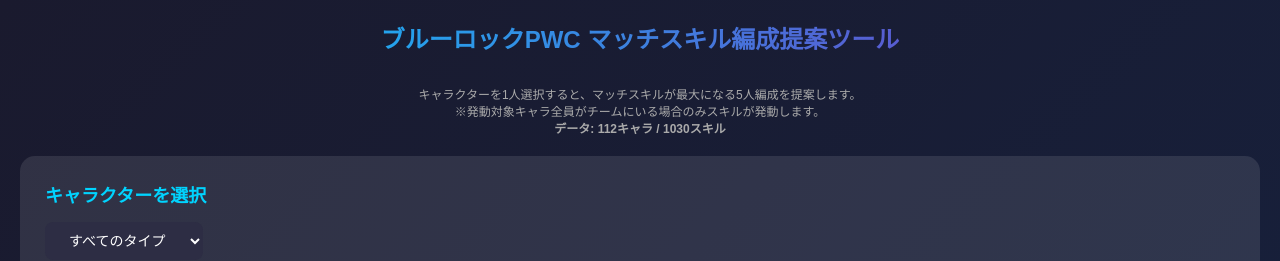
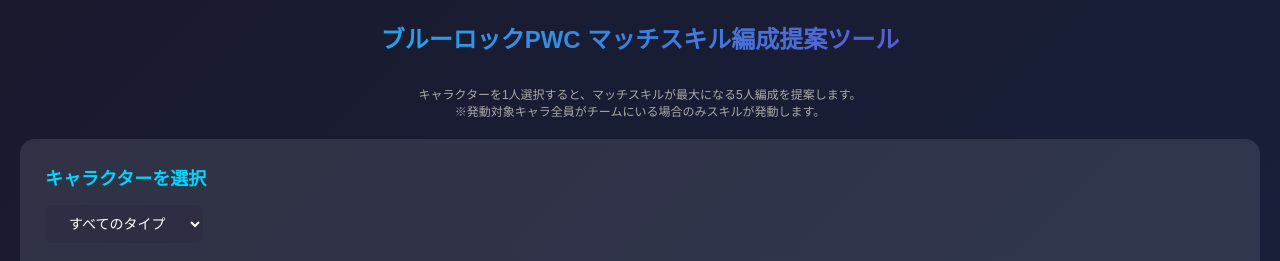
Before and after one commit to yurase342/membership-homepage, a website: page team_builder_standalone.html in a window 1280 px wide. Shown: the top 261 px of the page. Drawn offline with Linux system fonts and the light colour scheme.

Commit message:
team_builder_standalone.htmlの内容を更新

```diff
--- a/team_builder_standalone.html
+++ b/team_builder_standalone.html
@@ -302,8 +302,7 @@
         <h1>ブルーロックPWC マッチスキル編成提案ツール</h1>
         <p class="info">
             キャラクターを1人選択すると、マッチスキルが最大になる5人編成を提案します。<br>
-            ※発動対象キャラ全員がチームにいる場合のみスキルが発動します。<br>
-            <strong>データ: 112キャラ / 1030スキル</strong>
+            ※発動対象キャラ全員がチームにいる場合のみスキルが発動します。
         </p>
 
         <div class="select-section">
```
